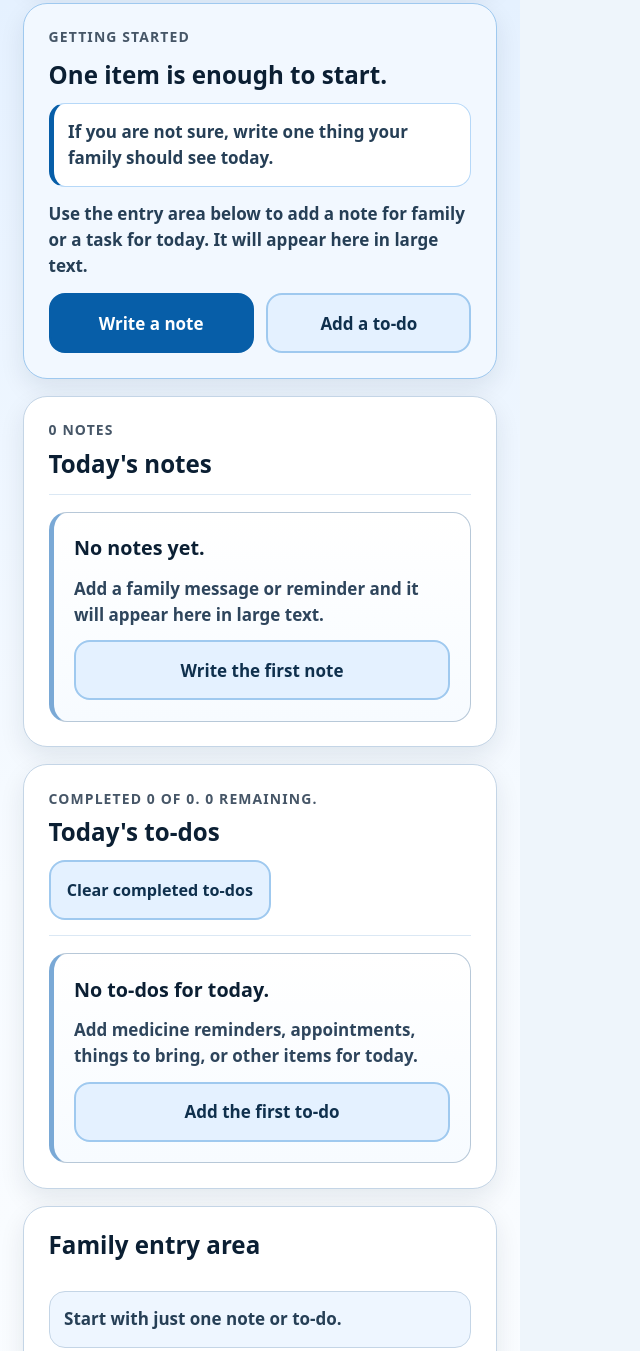
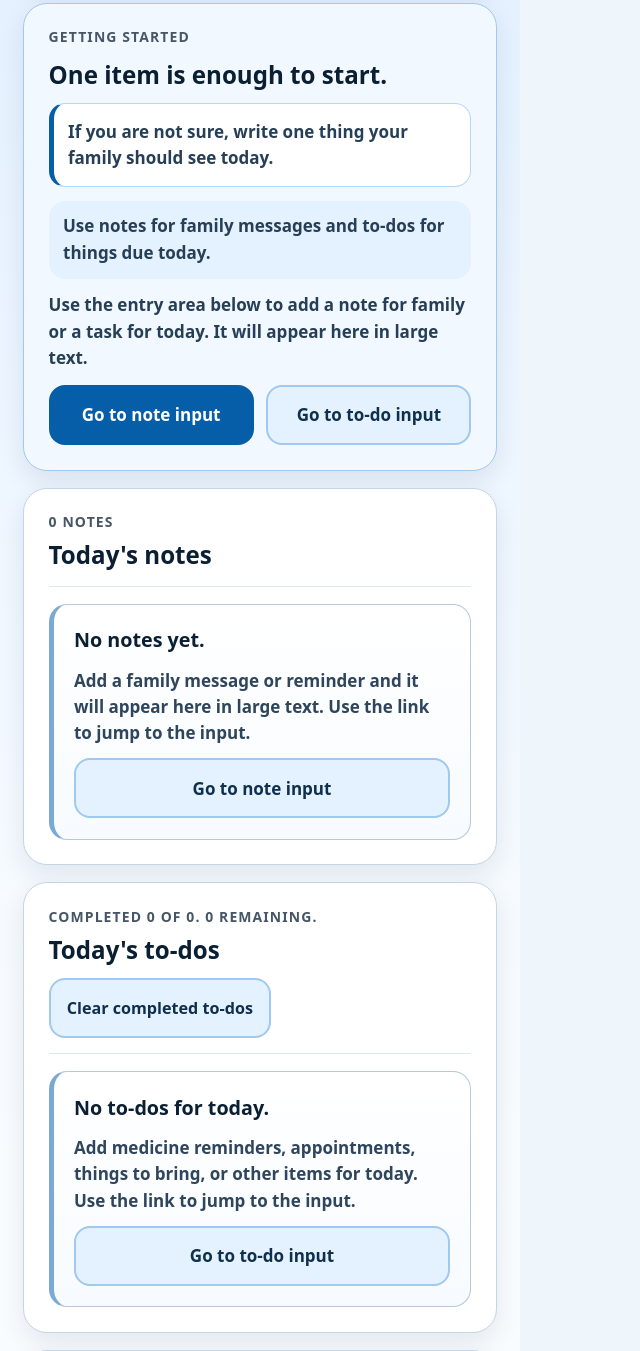
Before and after one commit to tabisurushosai/big-memo, a website built with Vite: page index.html in a window 1280 px wide. Shown: the part 442-1793 px from the top of the page, without its empty margins (0-640 px from the left). Built offline with nearby package versions, Linux system fonts and the light colour scheme; some packages are replaced by stand-ins of ours.

Commit message:
Improve first-run empty states (#34)
Co-authored-by: Cursor Agent <cursoragent@cursor.com>
Co-authored-by: tabisurushosai <tabisurushosai@users.noreply.github.com>

```diff
--- a/src/i18n.ts
+++ b/src/i18n.ts
@@ -24,19 +24,22 @@ const jaMessages = {
   firstGuideEyebrow: "はじめての使い方",
   firstGuideTitle: "まずは1件だけで大丈夫です。",
   firstGuideTip: "迷ったら、今日伝えたいことを一言だけ書いてください。",
+  firstGuideRoute: "連絡はメモへ、今日だけの用事はやることへ進みます。",
   firstGuideDetail:
     "下の入力欄に、家族へ見せたいメモや今日の用事を入れると、ここに大きく表示されます。",
-  firstGuideNoteAction: "メモを書く",
-  firstGuideTodoAction: "やることを書く",
+  firstGuideNoteAction: "メモ入力欄へ",
+  firstGuideTodoAction: "やること入力欄へ",
   skipNavigationLabel: "キーボード移動",
   skipToEditor: "入力欄へ移動",
   skipToTodos: "やること一覧へ移動",
   emptyNotes: "まだメモはありません。",
-  emptyNotesDetail: "家族への連絡や置き手紙を追加すると、ここに大きく表示されます。",
-  emptyNotesAction: "最初のメモを書く",
+  emptyNotesDetail:
+    "家族への連絡や置き手紙を追加すると、ここに大きく表示されます。リンクから入力欄へ移動できます。",
+  emptyNotesAction: "メモ入力欄へ移動",
   emptyTodos: "今日のやることはありません。",
-  emptyTodosDetail: "薬、予定、持ち物など、今日だけ表示したい用事を追加できます。",
-  emptyTodosAction: "最初のやることを書く",
+  emptyTodosDetail:
+    "薬、予定、持ち物など、今日だけ表示したい用事を追加できます。リンクから入力欄へ移動できます。",
+  emptyTodosAction: "やること入力欄へ移動",
   loading: "読み込み中です。",
   loadError: "読み込みに失敗しました。",
   completedStatus: "完了",
@@ -112,20 +115,22 @@ const messages = {
     firstGuideEyebrow: "Getting started",
     firstGuideTitle: "One item is enough to start.",
     firstGuideTip: "If you are not sure, write one thing your family should see today.",
+    firstGuideRoute: "Use notes for family messages and to-dos for things due today.",
     firstGuideDetail:
       "Use the entry area below to add a note for family or a task for today. It will appear here in large text.",
-    firstGuideNoteAction: "Write a note",
-    firstGuideTodoAction: "Add a to-do",
+    firstGuideNoteAction: "Go to note input",
+    firstGuideTodoAction: "Go to to-do input",
     skipNavigationLabel: "Keyboard navigation",
     skipToEditor: "Skip to input area",
     skipToTodos: "Skip to to-do list",
     emptyNotes: "No notes yet.",
-    emptyNotesDetail: "Add a family message or reminder and it will appear here in large text.",
-    emptyNotesAction: "Write the first note",
+    emptyNotesDetail:
+      "Add a family message or reminder and it will appear here in large text. Use the link to jump to the input.",
+    emptyNotesAction: "Go to note input",
     emptyTodos: "No to-dos for today.",
     emptyTodosDetail:
-      "Add medicine reminders, appointments, things to bring, or other items for today.",
-    emptyTodosAction: "Add the first to-do",
+      "Add medicine reminders, appointments, things to bring, or other items for today. Use the link to jump to the input.",
+    emptyTodosAction: "Go to to-do input",
     loading: "Loading.",
     loadError: "Could not load data.",
     completedStatus: "Completed",
--- a/src/main.ts
+++ b/src/main.ts
@@ -629,10 +629,11 @@ function renderSummaryItem(label: string, value: string): string {
 
 function renderFirstGuide(): string {
   return `
-    <section class="panel first-guide" aria-labelledby="first-guide-heading">
+    <section class="panel first-guide" aria-labelledby="first-guide-heading" aria-describedby="first-guide-tip first-guide-route">
       <p class="eyebrow panel-eyebrow">${t("firstGuideEyebrow")}</p>
       <h2 id="first-guide-heading">${t("firstGuideTitle")}</h2>
-      <p class="guide-tip">${t("firstGuideTip")}</p>
+      <p id="first-guide-tip" class="guide-tip">${t("firstGuideTip")}</p>
+      <p id="first-guide-route" class="guide-route">${t("firstGuideRoute")}</p>
       <p>${t("firstGuideDetail")}</p>
       <div class="guide-actions">
         <a class="guide-link guide-link-primary" href="#note-input">${t("firstGuideNoteAction")}</a>
--- a/src/styles.css
+++ b/src/styles.css
@@ -214,6 +214,12 @@ button.small {
   border-radius: var(--radius-sm);
   padding: 0.85rem;
   background: #ffffff;
+}
+
+.guide-route {
+  border-radius: var(--radius-sm);
+  padding: 0.75rem 0.85rem;
+  background: #e4f1ff;
 }
 
 .status-panel {
```
